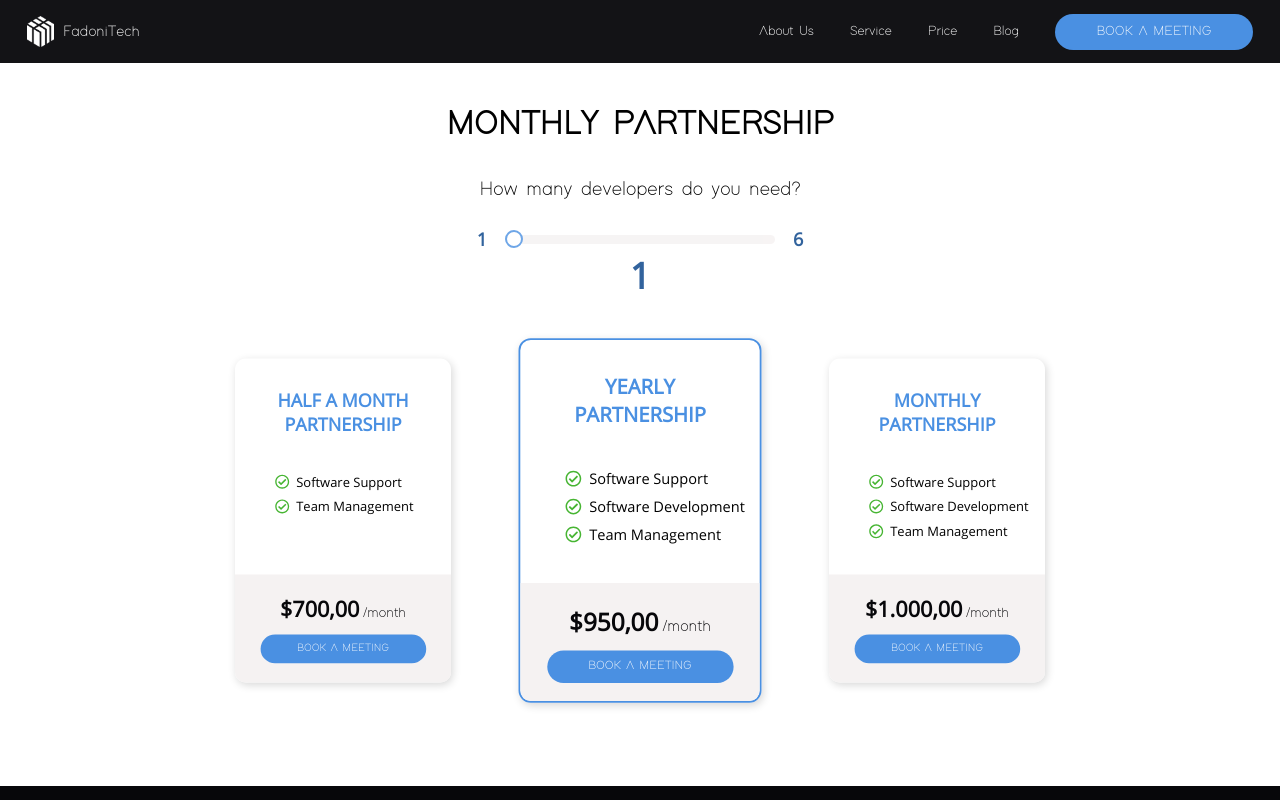
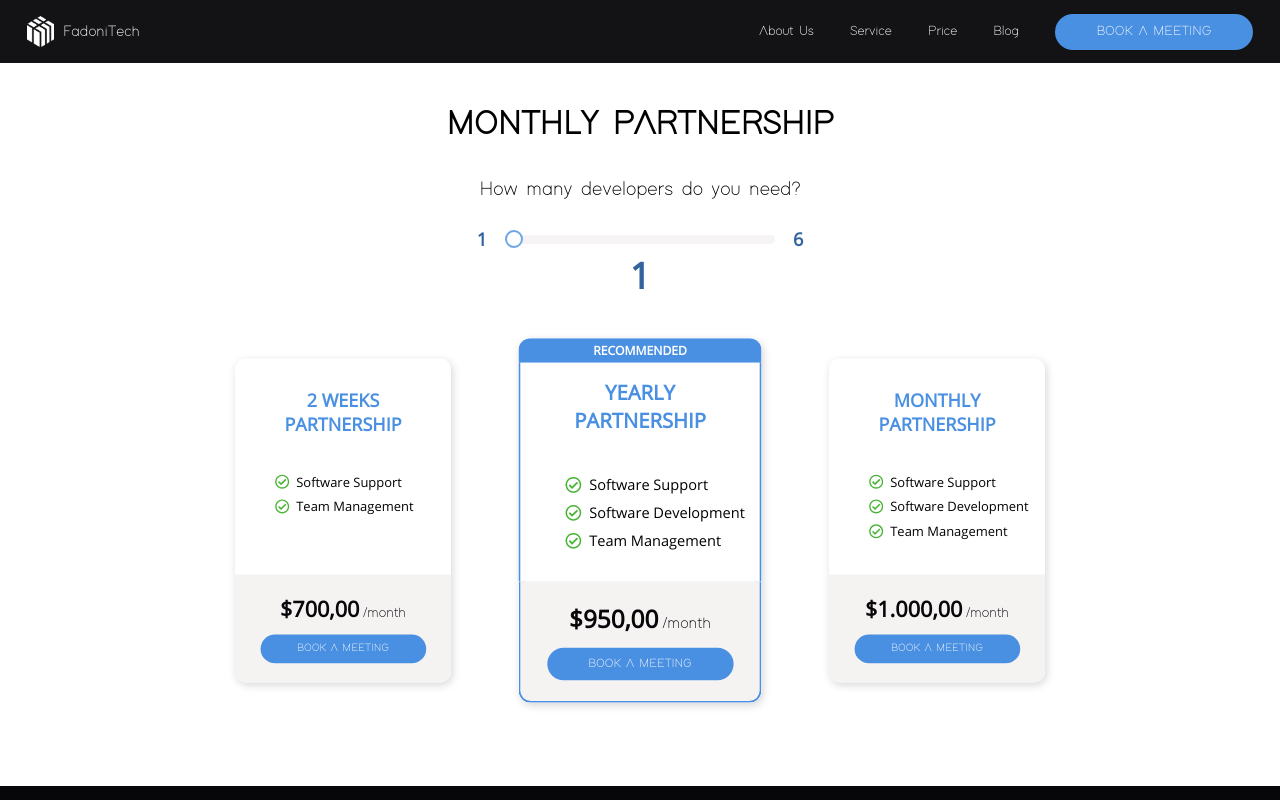
Before and after one commit to fadonitech/front-end-sample-project, a Next.js app: page /price in a window 1280 px wide. Shown: the top 800 px of the page. Built offline with nearby package versions, Linux system fonts and the light colour scheme.

Commit message:
PriceCard - Recommended Feature

```diff
--- a/components/Price/Price.js
+++ b/components/Price/Price.js
@@ -26,7 +26,7 @@ const Price = () => {
       <div className="plans__price-container">
         <PriceCard
           value={value}
-          title="HALF A MONTH"
+          title="2 WEEKS"
           subtitle="PARTNERSHIP"
           subscription="halfMonth"
         />
--- a/components/Price/PriceCard/PriceCard.js
+++ b/components/Price/PriceCard/PriceCard.js
@@ -35,6 +35,57 @@ const price = {
   }
 }
 
+const PriceCard = ({
+  value,
+  title,
+  subtitle,
+  support = true,
+  management = true,
+  development = false,
+  subscription
+}) => {
+  const benefits = [
+    "Software Support",
+    "Team Management",
+    "Software Development"
+  ]
+
+  const render = benefits.map((benefit, index) => (
+    <li key={`${benefit}-${index}`}>
+      <FontAwesomeIcon icon={faCheckCircle} />
+      <h4 className="open-sans">{benefit}</h4>
+    </li>
+  ));
+
+  return (
+    <div className="card">
+      {subscription === 'yearly' && (
+        <div className="card--recommended">
+          <h3 className="open-sans">RECOMMENDED</h3>
+        </div>
+      )}
+      <div className="card-1">
+        <h2 className="open-sans title">{title}</h2>
+        <h2 className="open-sans title">{subtitle}</h2>
+        <ul>
+          {support && render[0]}
+          {development && render[2]}
+          {management && render[1]}
+        </ul>
+      </div>
+      <div className="card-2">
+        <h2 className="open-sans">
+          {price[value][subscription]}
+          <span className="adam">/month</span>
+        </h2>
+        <CardBtn />
+      </div>
+    </div>
+  )
+}
+
+export default PriceCard;
+
 // const price = {
 //   1: {
 //     halfMonth: "$1.900,00",
@@ -67,50 +118,3 @@ const price = {
 //     yearly: "$17.200,00"
 //   }
 // }
-
-const PriceCard = ({
-  value,
-  title,
-  subtitle,
-  support = true,
-  management = true,
-  development = false,
-  subscription
-}) => {
-  const benefits = [
-    "Software Support",
-    "Team Management",
-    "Software Development"
-  ]
-
-  const render = benefits.map((benefit, index) => (
-    <li key={`${benefit}-${index}`}>
-      <FontAwesomeIcon icon={faCheckCircle} />
-      <h4 className="open-sans">{benefit}</h4>
-    </li>
-  ));
-
-  return (
-    <div className="card">
-      <div>
-        <h2 className="open-sans title">{title}</h2>
-        <h2 className="open-sans title">{subtitle}</h2>
-
-        <ul>
-          {support && render[0]}
-          {development && render[2]}
-          {management && render[1]}
-        </ul>
-      </div>
-      <div className="card-2">
-        <h2 className="open-sans">
-          {price[value][subscription]}
-          <span className="adam">/month</span>
-        </h2>
-        <CardBtn />
-      </div>
-    </div>
-  )
-}
-
-export default PriceCard;
--- a/styles/pages/HomePage/_pricing.scss
+++ b/styles/pages/HomePage/_pricing.scss
@@ -85,6 +85,7 @@
       -ms-grid-rows: 30rem 15rem;
       grid-template-rows: 30rem 15rem;
       overflow: hidden;
+      grid-column-gap: 0;
 
       -webkit-transform: scale(0.9);
       -ms-transform: scale(0.9);
@@ -122,7 +123,44 @@
       }
 
       &:nth-child(2) {
-        border: 0.3rem solid $color-blue;
+        // border: 0.3rem solid $color-blue;
+        -ms-grid-rows: 3rem 27rem 15rem;
+        grid-template-rows: 3rem 27rem 15rem;
+
+        .card-1 {
+          height: 100%;
+          overflow: hidden;
+          border-right: 0.3rem solid $color-blue;
+          border-left: 0.3rem solid $color-blue;
+        }
+
+        .card-2 {
+          height: 100%;
+          overflow: hidden;
+          border-bottom: 0.3rem solid $color-blue;
+          border-right: 0.3rem solid $color-blue;
+          border-left: 0.3rem solid $color-blue;
+          border-bottom-left-radius: 1.5rem;
+          border-bottom-right-radius: 1.5rem;
+        }
+
+        .title {
+          &:first-child {
+            margin-top: 2rem;
+          }
+        }
+
+        .card--recommended {
+          display: flex;
+          justify-content: center;
+          align-items: center;
+
+          h3 {
+            font-size: 1.5rem;
+            color: $color-white;
+            font-weight: 600;
+          }
+        }
       }
 
       &:not(:last-child) {
@@ -231,6 +269,11 @@
           }
         }
       }
+
+      &--recommended {
+        width: 100%;
+        background-color: $color-blue;
+      }
     }
 
     .card > *:nth-child(1) {
```
